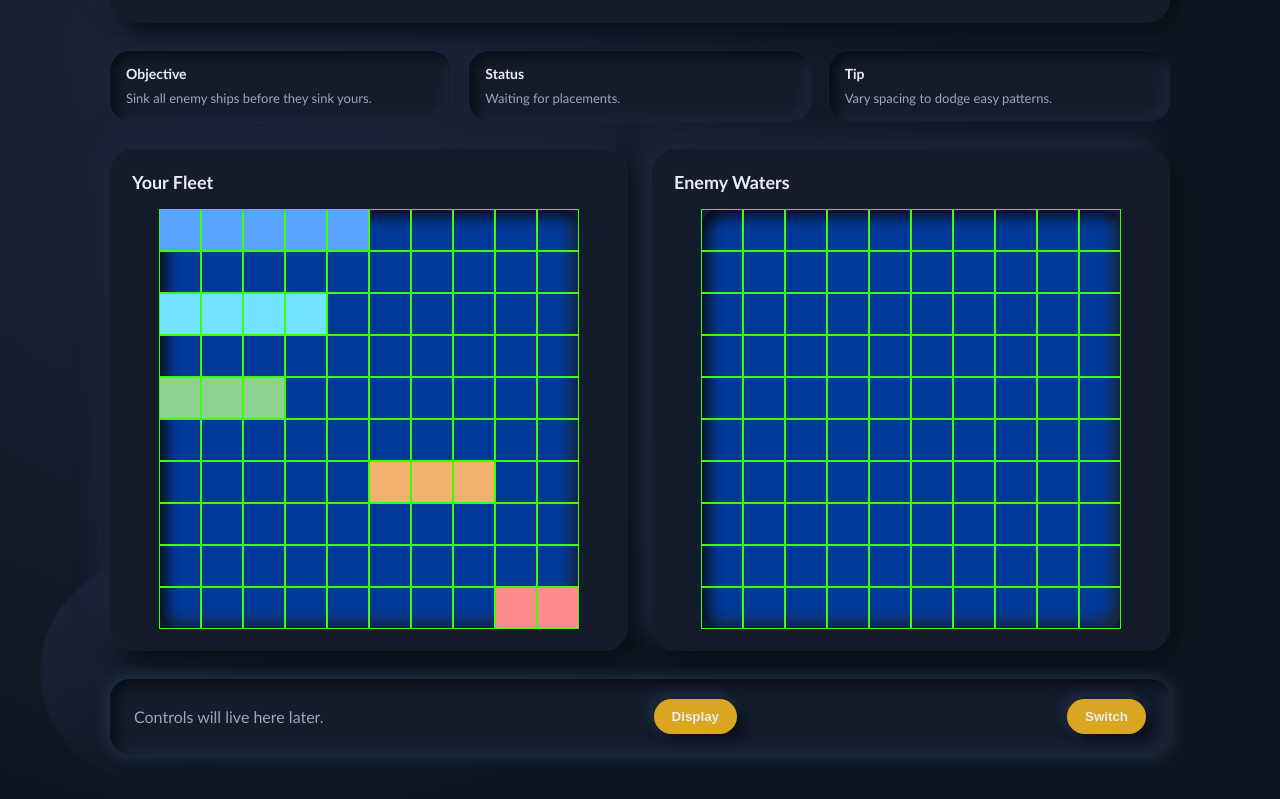
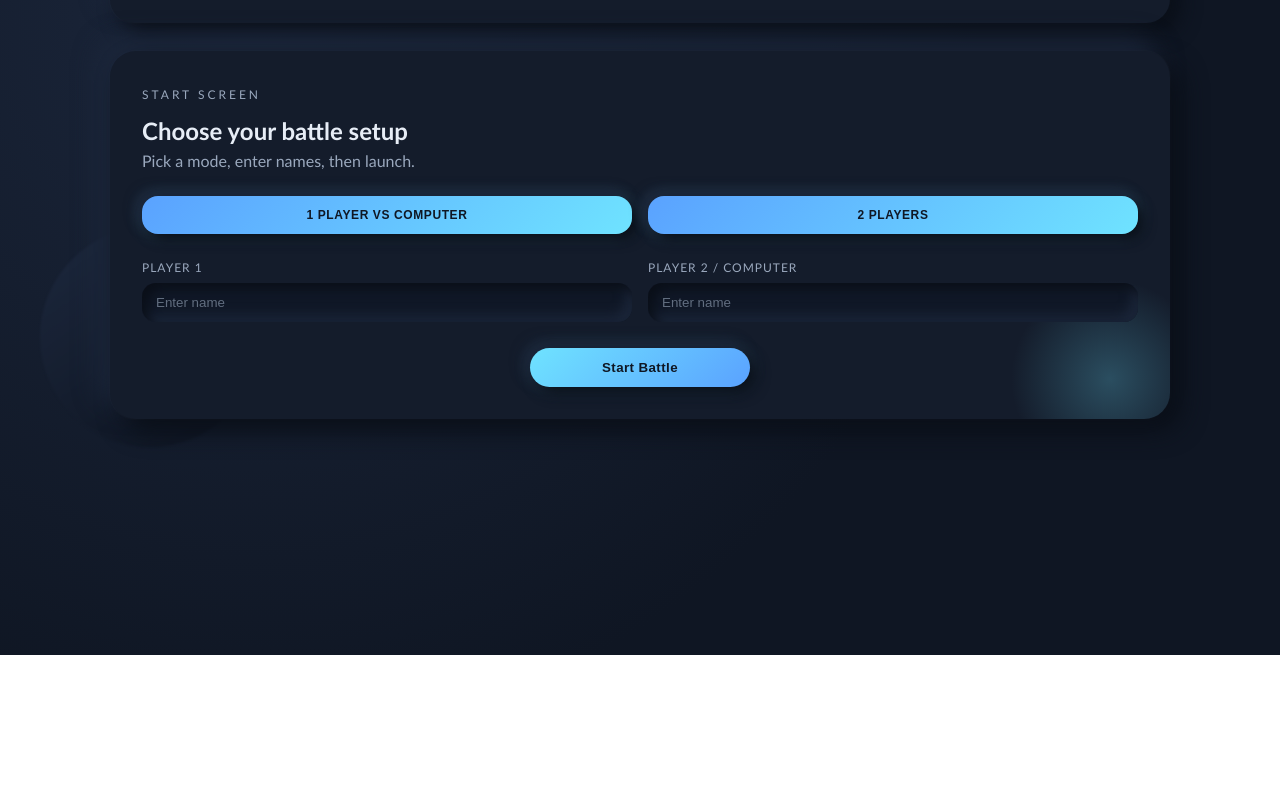
Before and after one commit to hmoh24/battleship, a website with bundled scripts: page src/index.html in a window 1280 px wide. Shown: the part 145-944 px from the top of the page. After the commit the page ends 800 px from the top, so only its background shows below. Built offline with nearby package versions, Linux system fonts and the light colour scheme.

Commit message:
Game turns with basic UI working, set up start page form, no JS yet

```diff
--- a/src/gameController.js
+++ b/src/gameController.js
@@ -80,7 +80,7 @@ placeInitialShips();
 
 const boardElements = [...document.getElementsByClassName("board")];
 const [player1Board, player2Board] = boardElements;
-boardElements.forEach((div, index) => {
+boardElements.forEach((div) => {
   for (let i = 0; i < 100; i++) {
     let gridSquare = document.createElement("div");
     gridSquare.classList.add("gridSquare", "gridHover");
@@ -103,10 +103,12 @@ render(player2Board, secondPlayer, true, false);
 //     ],
 //   },
 // };
-
+const turnElement = document.getElementsByClassName("turn-text")[0];
+const resultElement = document.getElementsByClassName("result-text")[0];
 const boardContainer = document.getElementsByClassName("boards")[0];
 boardContainer.addEventListener("click", (e) => {
   console.log("State: ", gameState);
+
   if (gameState === "Switch 1-2" || gameState === "Switch 2-1") {
     //none
   } else if (gameState === "Player 1 Turn") {
@@ -119,8 +121,15 @@ boardContainer.addEventListener("click", (e) => {
       let resultString =
         secondPlayer.gameboard.receiveAttack(coordNumericArray);
       console.log(resultString);
-      render(player2Board, secondPlayer, false, false);
-      gameState = "Switch 1-2";
+      resultElement.textContent = resultString;
+      if (resultString === "Missed!") {
+        render(player2Board, secondPlayer, false, false);
+        gameState = "Switch 1-2";
+      } else {
+        render(player2Board, secondPlayer, true, false);
+        if (secondPlayer.gameboard.allShipsSunk())
+          alert(`${firstPlayer.name} wins!!`);
+      }
     }
   } else if (gameState === "Player 2 Turn") {
     if (
@@ -131,10 +140,18 @@ boardContainer.addEventListener("click", (e) => {
       const coordNumericArray = coordStringArray.map(Number);
       let resultString = firstPlayer.gameboard.receiveAttack(coordNumericArray);
       console.log(resultString);
-      render(player1Board, firstPlayer, false, false);
-      gameState = "Switch 2-1";
+      resultElement.textContent = resultString;
+      if (resultString === "Missed!") {
+        render(player1Board, firstPlayer, false, false);
+        gameState = "Switch 2-1";
+      } else {
+        render(player1Board, firstPlayer, true, false);
+        if (firstPlayer.gameboard.allShipsSunk())
+          alert(`${secondPlayer.name} wins!!`);
+      }
     }
   }
+  turnElement.textContent = gameState;
 });
 
 const footer = document.getElementsByClassName("footer")[0];
@@ -154,13 +171,17 @@ footer.addEventListener("click", (e) => {
       render(player1Board, firstPlayer, true, false);
       render(player2Board, secondPlayer, false, true);
       gameState = "Player 2 Turn";
+      resultElement.textContent = "Planning next attack";
       console.log("after click", gameState);
     }
     if (gameState === "Display 2-1") {
       render(player1Board, firstPlayer, false, true);
       render(player2Board, secondPlayer, true, false);
       gameState = "Player 1 Turn";
+      resultElement.textContent = "Planning next attack";
+
       console.log("after click", gameState);
     }
   }
+  turnElement.textContent = gameState;
 });
--- a/src/index.html
+++ b/src/index.html
@@ -18,19 +18,40 @@
         <div class="pill">Phase: Setup</div>
       </div>
     </header>
+      <form class="startCard">
+        <div class="startIntro">
+          <span class="eyebrow">Start Screen</span>
+          <h2>Choose your battle setup</h2>
+          <p>Pick a mode, enter names, then launch.</p>
+        </div>
 
+        <div class="modeSelect">
+          <button class="modeButton" type="button">1 Player vs Computer</button>
+          <button class="modeButton" type="button">2 Players</button>
+        </div>
+
+        <div class="nameInputs">
+          <label class="inputGroup" for="player1Name">
+            <span>Player 1</span>
+            <input class="nameInput" id="player1Name" name="player1Name" type="text" placeholder="Enter name" required>
+          </label>
+          <label class="inputGroup" for="player2Name">
+            <span>Player 2 / Computer</span>
+            <input class="nameInput" id="player2Name" name="player2Name" type="text" placeholder="Enter name" required>
+          </label>
+        </div>
+
+        <button class="startButton" type="submit">Start Battle</button>
+      </form>
+    <section class="boardsDisplay">
       <section class="info">
         <div class="card">
-        <h2>Objective</h2>
-        <p>Sink all enemy ships before they sink yours.</p>
+          <h2>Turn</h2>
+          <p class="turn-text">Begin</p>
         </div>
         <div class="card">
-        <h2>Status</h2>
-        <p>Waiting for placements.</p>
-      </div>
-      <div class="card tip-card">
-        <h2>Tip</h2>
-        <p>Vary spacing to dodge easy patterns.</p>
+          <h2>Attack Result</h2>
+          <p class="result-text">Waiting for placements.</p>
         </div>
       </section>
 
@@ -50,6 +71,8 @@
         <button class="ghost" type="button">Display</button>
         <button class="ghost" type="button">Switch</button>
       </footer>
+    </section>
+
   </div>
 </body>
 <script src="gameController.js" type="module"></script>
--- a/src/style.css
+++ b/src/style.css
@@ -109,6 +109,143 @@ body {
   font-weight: 600;
   font-size: 12px;
   letter-spacing: 0.4px;
+}
+
+.boardsDisplay {
+  display: none;
+}
+
+.startCard {
+  display: block;
+  width: 100%;
+  max-width: 1100px;
+  margin: 0 auto;
+  padding: 32px;
+  border-radius: 26px;
+  background: var(--surface);
+  box-shadow: 12px 12px 24px var(--shadow-dark),
+    -12px -12px 24px var(--shadow-light),
+    0 0 0 1px rgba(255, 255, 255, 0.03);
+  display: grid;
+  gap: 26px;
+  animation: fadeInUp 500ms ease-out;
+  position: relative;
+  overflow: hidden;
+}
+
+.startCard::after {
+  content: "";
+  position: absolute;
+  right: -40px;
+  bottom: -60px;
+  width: 200px;
+  height: 200px;
+  border-radius: 50%;
+  background: radial-gradient(circle, rgba(111, 227, 255, 0.25), transparent 70%);
+  z-index: 0;
+}
+
+.startCard > * {
+  position: relative;
+  z-index: 1;
+}
+
+.startIntro h2 {
+  margin: 8px 0 6px;
+  font-size: 24px;
+}
+
+.startIntro p {
+  margin: 0;
+  color: var(--muted);
+}
+
+.modeSelect {
+  display: grid;
+  grid-template-columns: repeat(auto-fit, minmax(200px, 1fr));
+  gap: 16px;
+}
+
+.modeButton {
+  border: none;
+  padding: 12px 16px;
+  border-radius: 16px;
+  background: linear-gradient(135deg, #5aa2ff, #6fe3ff);
+  color: #0f1724;
+  box-shadow: 6px 6px 12px var(--shadow-dark),
+    -6px -6px 12px var(--shadow-light),
+    0 0 16px rgba(111, 227, 255, 0.25);
+  font-weight: 700;
+  text-transform: uppercase;
+  letter-spacing: 0.6px;
+  font-size: 12px;
+  cursor: pointer;
+  transition: transform 150ms ease, box-shadow 150ms ease;
+}
+
+.modeButton:hover {
+  transform: translateY(-2px);
+  box-shadow: 10px 10px 16px var(--shadow-dark),
+    -10px -10px 16px var(--shadow-light),
+    0 0 20px rgba(111, 227, 255, 0.35);
+}
+
+.modeButton:active {
+  transform: translateY(0);
+}
+
+.nameInputs {
+  display: grid;
+  grid-template-columns: repeat(auto-fit, minmax(220px, 1fr));
+  gap: 16px;
+}
+
+.inputGroup {
+  display: grid;
+  gap: 8px;
+  color: var(--muted);
+  font-size: 12px;
+  text-transform: uppercase;
+  letter-spacing: 1px;
+}
+
+.nameInput {
+  width: 100%;
+  border: none;
+  padding: 12px 14px;
+  border-radius: 14px;
+  background: #101827;
+  color: var(--ink);
+  box-shadow: inset 6px 6px 12px var(--shadow-dark),
+    inset -6px -6px 12px var(--shadow-light);
+}
+
+.nameInput::placeholder {
+  color: rgba(154, 168, 189, 0.6);
+}
+
+.startButton {
+  justify-self: center;
+  min-width: 220px;
+  border: none;
+  padding: 12px 22px;
+  border-radius: 999px;
+  background: linear-gradient(135deg, var(--accent), var(--accent-strong));
+  color: #0f1724;
+  font-weight: 700;
+  letter-spacing: 0.4px;
+  cursor: pointer;
+  box-shadow: 6px 6px 14px var(--shadow-dark),
+    -6px -6px 14px var(--shadow-light),
+    0 0 18px var(--glow);
+  transition: transform 150ms ease, box-shadow 150ms ease;
+}
+
+.startButton:hover {
+  transform: translateY(-2px);
+  box-shadow: 10px 10px 18px var(--shadow-dark),
+    -10px -10px 18px var(--shadow-light),
+    0 0 22px var(--glow);
 }
 
 .info {
```
Lines whose indentation alone changed are shown as unchanged.
